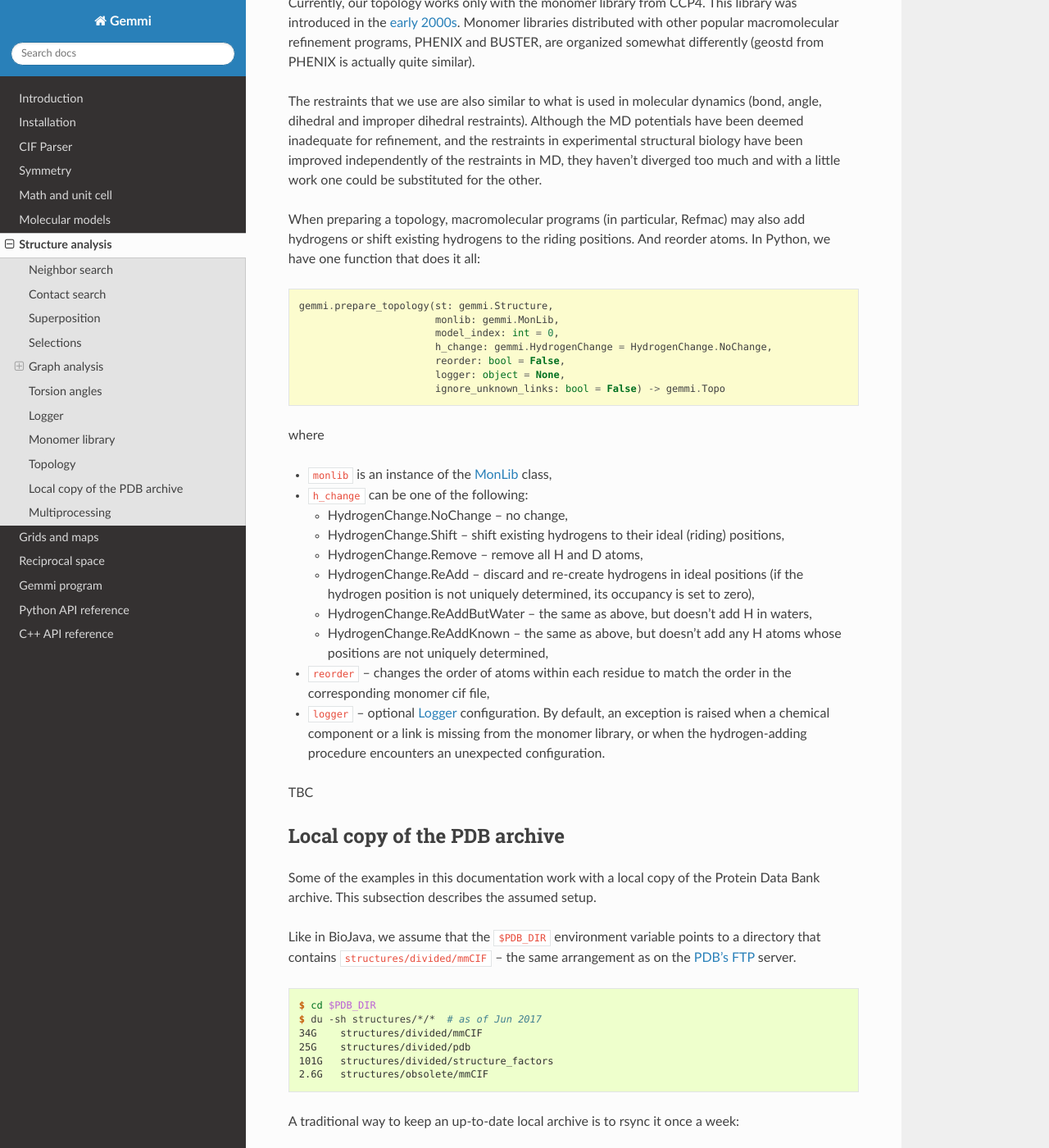
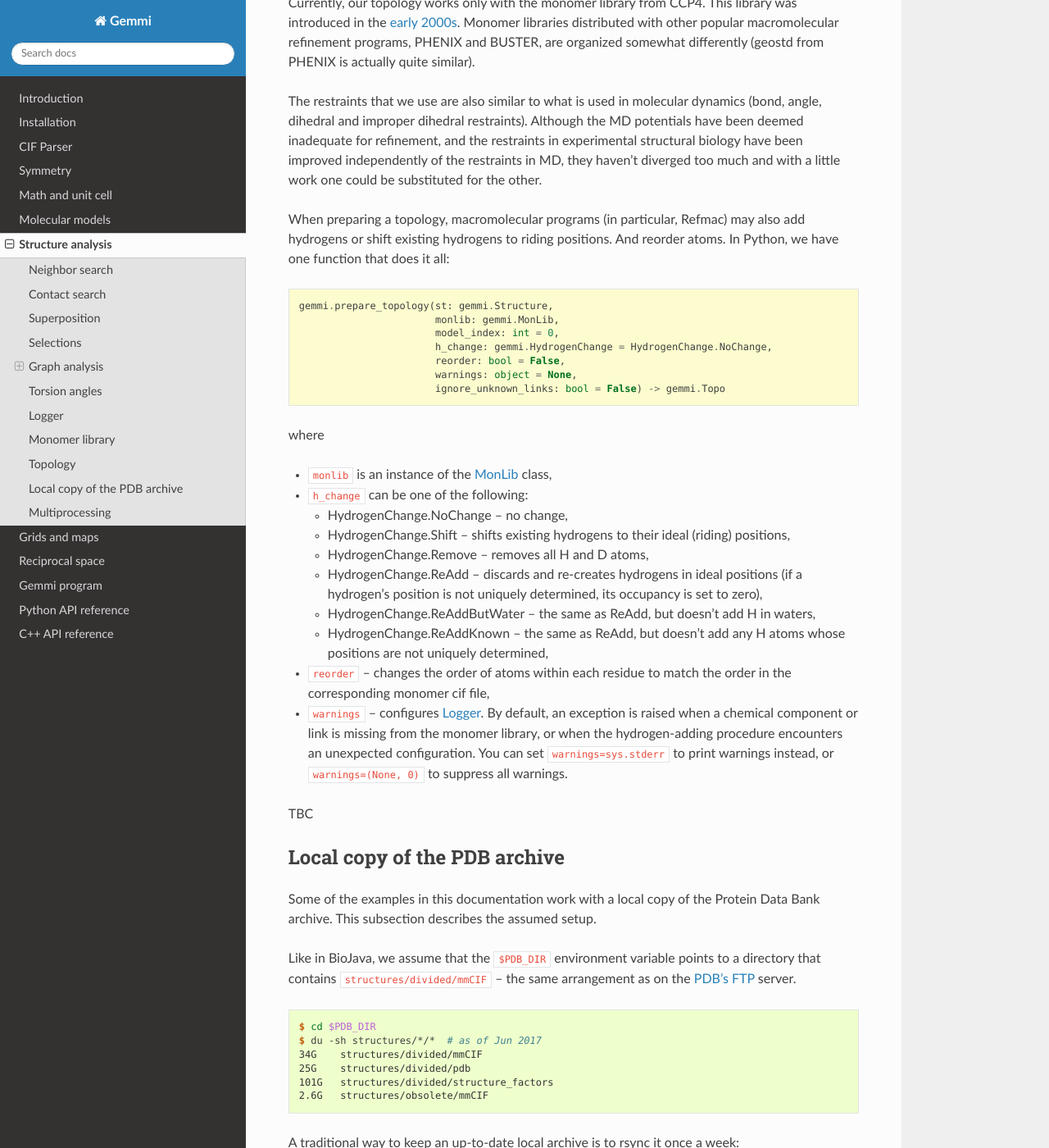
Before and after one commit to project-gemmi/gemmi, a Sphinx documentation site: the page built from docs/analysis.rst, in a window 1280 px wide and 1400 px high, scrolled down 21881 px. Shown: the whole window at 82% size. Built offline with Sphinx 7.4.7 and the Read the Docs theme 3.1.0, drawn with Linux system fonts in a browser that asks for light colours.

Commit message:
edited docs

```diff
--- a/docs/analysis.rst
+++ b/docs/analysis.rst
@@ -1173,7 +1173,7 @@ they haven't diverged too much and with a little work one could be
 substituted for the other.
 
 When preparing a topology, macromolecular programs (in particular, Refmac)
-may also add hydrogens or shift existing hydrogens to the riding positions.
+may also add hydrogens or shift existing hydrogens to riding positions.
 And reorder atoms. In Python, we have one function that does it all:
 
 .. code-block:: python
@@ -1183,7 +1183,7 @@ And reorder atoms. In Python, we have one function that does it all:
                            model_index: int = 0,
                            h_change: gemmi.HydrogenChange = HydrogenChange.NoChange,
                            reorder: bool = False,
-                           logger: object = None,
+                           warnings: object = None,
                            ignore_unknown_links: bool = False) -> gemmi.Topo
 
 where
@@ -1193,21 +1193,23 @@ where
 * `h_change` can be one of the following:
 
   * HydrogenChange.NoChange -- no change,
-  * HydrogenChange.Shift -- shift existing hydrogens to their ideal (riding) positions,
-  * HydrogenChange.Remove -- remove all H and D atoms,
-  * HydrogenChange.ReAdd -- discard and re-create hydrogens in ideal positions
-    (if the hydrogen position is not uniquely determined, its occupancy is set to zero),
-  * HydrogenChange.ReAddButWater -- the same as above, but doesn't add H in waters,
-  * HydrogenChange.ReAddKnown -- the same as above, but doesn't add any H atoms whose
+  * HydrogenChange.Shift -- shifts existing hydrogens to their ideal (riding) positions,
+  * HydrogenChange.Remove -- removes all H and D atoms,
+  * HydrogenChange.ReAdd -- discards and re-creates hydrogens in ideal positions
+    (if a hydrogen's position is not uniquely determined, its occupancy is set to zero),
+  * HydrogenChange.ReAddButWater -- the same as ReAdd, but doesn't add H in waters,
+  * HydrogenChange.ReAddKnown -- the same as ReAdd, but doesn't add any H atoms whose
     positions are not uniquely determined,
 
 * `reorder` -- changes the order of atoms within each residue
   to match the order in the corresponding monomer cif file,
 
-* `logger` -- optional :ref:`Logger <logger>` configuration.
+* `warnings` -- configures :ref:`Logger <logger>`.
   By default, an exception is raised when a chemical component
-  or a link is missing from the monomer library,
+  or link is missing from the monomer library,
   or when the hydrogen-adding procedure encounters an unexpected configuration.
+  You can set `warnings=sys.stderr` to print warnings instead,
+  or `warnings=(None, 0)` to suppress all warnings.
 
 
 TBC
```
